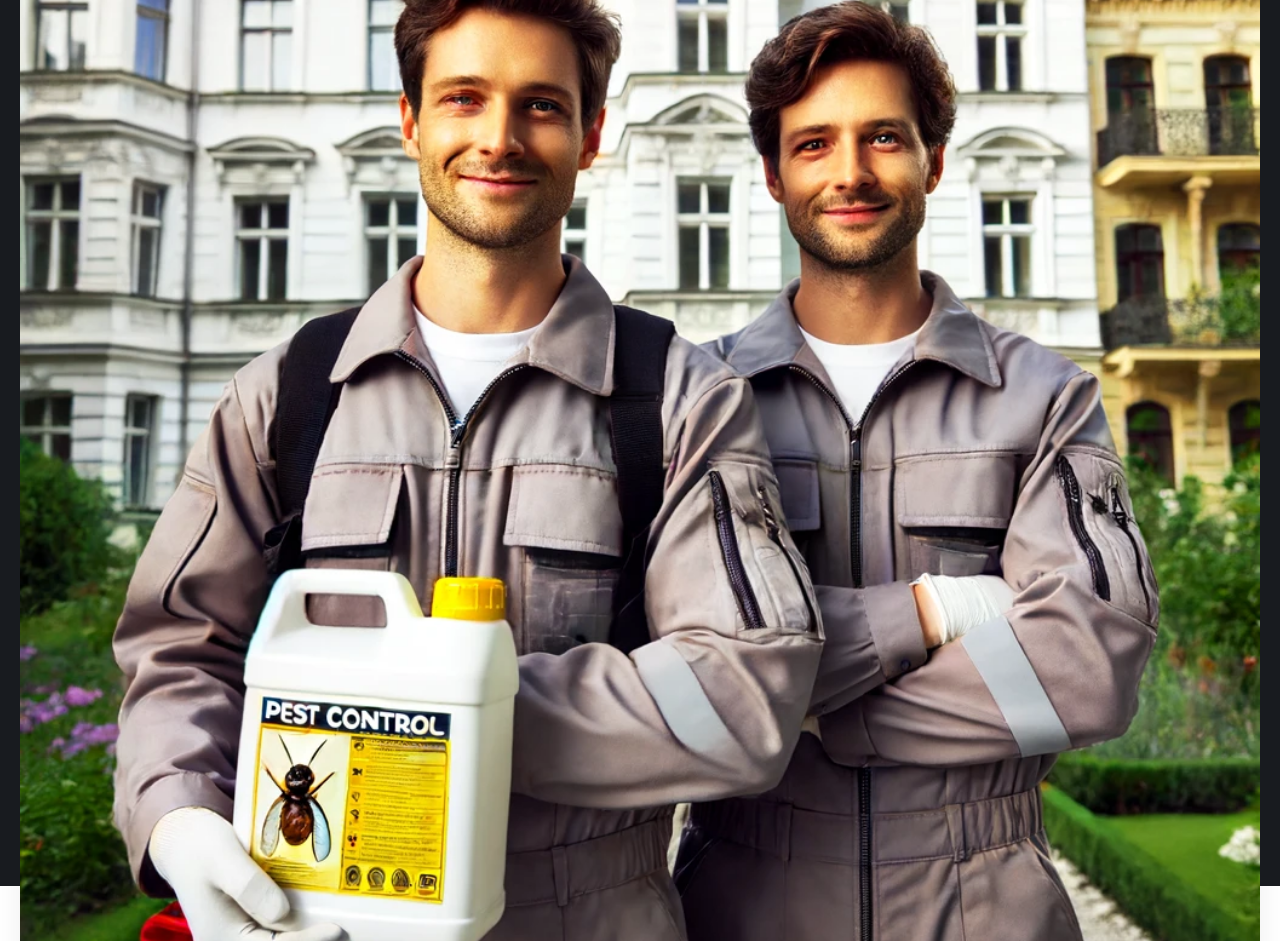
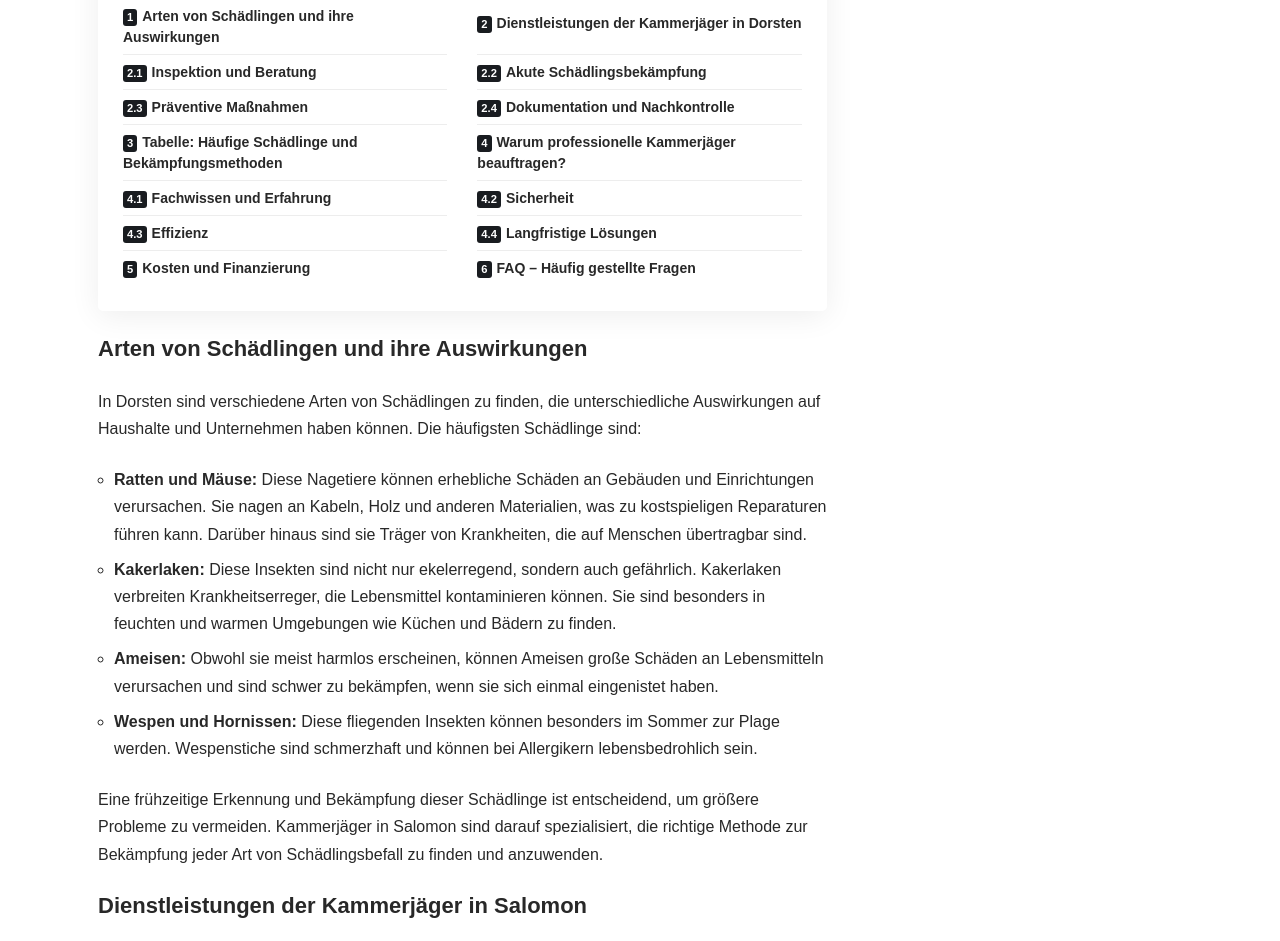
Before and after one commit to nrw-Ungezieferbekaempfung/kammerjaeger-Salomon, a plain HTML site: page index.html in a window 1280 px wide. Shown: the part 670-1611 px from the top of the page. Drawn offline with Linux system fonts and the light colour scheme; a web font is replaced by a local one.

Commit message:
Update index.html

```diff
--- a/index.html
+++ b/index.html
@@ -419,10 +419,7 @@ gtag("config", "G-02M4NVYZXS");
 		                    </div>
 				</div>
         </div>
-								        <div class="s-feat">
-			            <div class="featured-lightbox-trigger" data-source="https://austria-direkt.at/wp-content/uploads/2024/06/Kammerjaeger-Wien.webp" data-caption="" data-attribution="">
-				<img loading="lazy" width="1024" height="1024" src="./Kammerjäger Wien_ Schnelle Hilfe bei Schädlingsbefall - Austria-Direkt.at_files/Kammerjaeger-Wien.webp" class="attachment-foxiz_crop_o2 size-foxiz_crop_o2 wp-post-image" alt="" decoding="async">            </div>
-		        </div>
+
 		                    </div>
                 </div>
 				            </header>
```
